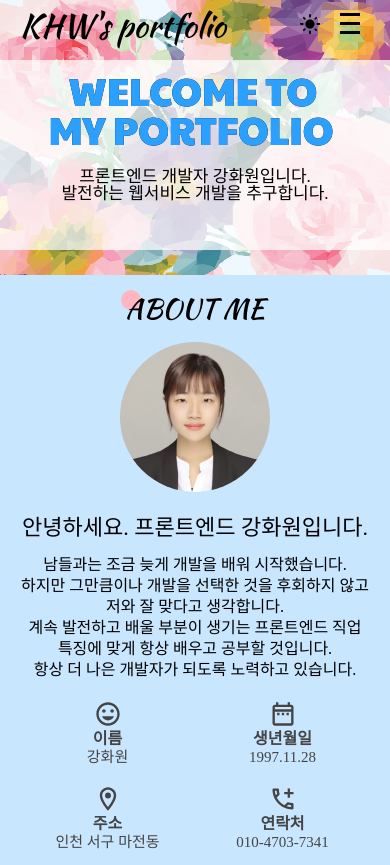
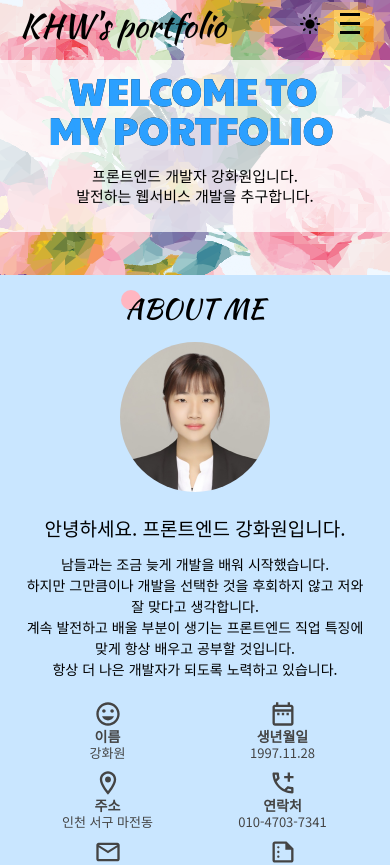
Before and after one commit to howwant/portfolio, a React (Create React App) app: page / in a window 390 px wide. Shown: the top 865 px of the page. Built offline with nearby package versions, Linux system fonts and the light colour scheme; no server answers; the database is empty.

Commit message:
mobile 반응형 수정

```diff
--- a/package.json
+++ b/package.json
@@ -14,7 +14,7 @@
     "react-dom": "^18.2.0",
     "react-icons": "^4.7.1",
     "react-responsive": "^9.0.2",
-    "react-scripts": "5.0.1",
+    "react-scripts": "^5.0.1",
     "styled-components": "^5.3.6",
     "styled-reset": "^4.4.4",
     "web-vitals": "^2.1.4"
--- a/src/App.js
+++ b/src/App.js
@@ -1,5 +1,5 @@
 import * as React from 'react'
-import { Reset } from 'styled-reset';
+import GlobalStyles from './scss/globalStyles';
 import AboutMe from "./components/aboutMe";
 import Contact from "./components/contact";
 import FirstPage from "./components/firstPage";
@@ -11,7 +11,7 @@
   return (
     <React.Fragment>
     <ThemeProvider>
-      <Reset/>
+      <GlobalStyles />
       <Layout>
         <FirstPage/>
         <AboutMe/>
--- a/src/components/aboutMe.js
+++ b/src/components/aboutMe.js
@@ -259,7 +259,7 @@
         justify-content: center;
         li {
             width: 8.3%;
-            min-width: 72px;
+            min-width: 77px;
             text-align: center;
             img {
                 transition: 0.3s;
@@ -322,23 +322,24 @@
         }
         .intro {
             h4 {
-            font-size: 22px;
+            font-size: 19px;
             }
             p {
-                font-size: 16px;
+                font-size: 14px;
             }
             }
         }
         .icon-box li {
             width: 50%;
+            padding-bottom: 10px;
             .icon {
             font-size: 28px;
         }
         h5 {
-            font-size: 16px;
+            font-size: 14px;
         }
         p {
-            font-size: 15px;
+            font-size: 13px;
         }
         }
         .mini-title {
@@ -347,6 +348,17 @@
         .skills li:first-child {
             padding-bottom: 0;
         }
+        .web-skills,.desgin-skills  {
+            h5 {
+                font-size: 17px;
+            }
+            li {
+                min-width: 47px;
+                p {
+                    display: none;
+                }
+            }
+        }
     }
     @media screen and (max-width: 375px) {
     }
--- a/src/components/contact.js
+++ b/src/components/contact.js
@@ -98,12 +98,13 @@
     #Contact {
         padding: 20px;
         ul li {
-        width: 50%;
-        min-width: auto;
-        span {
-        font-size: 13px;
-    }
-    }
+            width: 42%;
+            min-width: auto;
+            margin: 10px;
+            span {
+                font-size: 13px;
+            }
+        }
     }
   }
 `;
--- a/src/components/firstPage.js
+++ b/src/components/firstPage.js
@@ -152,19 +152,30 @@
                 height: 190px;
             }
             P{
-                font-size: 17px;
+                font-size: 15px;
+                line-height: 20px;
                 br {
                     display: block;
                 }
             }
         }
     }
+    @media screen and (max-width: 420px) {
+        #first-page::before {
+            height: 172px;
+        }
+    }
     @media screen and (max-width: 375px) {
         #first-page {
             height: 230px;
             &::before{
-                height: 150px;
+                height: 155px;
             }
+        }
+    }
+    @media screen and (max-width: 340px) {
+        #first-page::before {
+            height: 146px;
         }
     }
 `
--- a/src/components/projects/desginProjects.js
+++ b/src/components/projects/desginProjects.js
@@ -111,7 +111,6 @@
         li {
             width: 32%;
             margin-top: 20px;
-            background-color: #ccc;
             position: relative;
             overflow: hidden;
             color: #fff;
@@ -183,6 +182,10 @@
             max-height: 130px;
             width: 49%;
         }
+        .popup div p {
+            font-size: 20px;
+            padding: 7px 0;
+        }
     }
     @media screen and (max-width: 375px) {
         .desgin li {
--- a/src/components/projects/webProjects.js
+++ b/src/components/projects/webProjects.js
@@ -73,7 +73,6 @@
     li {
         width: 32%;
         margin-top: 20px;
-        background-color: #ccc;
         height: 345px;
         position: relative;
         overflow: hidden;
@@ -213,13 +212,14 @@
             width: 49%;
             h6 {
                 margin-top: 7px;
-                font-size: 20px;
+                font-size: 18px;
             }
             .comment {
                 font-size: 16px;
             }
             &:hover .comment {
-                top: 3px;
+                top: 22px;
+                font-size: 13px;
             }
         }
     }
@@ -227,7 +227,7 @@
         .front-end li {
             max-height: 109px;
             h6 {
-                margin-top: 28px;
+                margin-top: 47px;
                 font-size: 16px;
             }
             .comment {
--- a/src/index.css
+++ b/src/index.css
@@ -1,9 +1,7 @@
-@import url('https://fonts.googleapis.com/css2?family=Kaushan+Script&family=Paytone+One&display=swap');
-
 html {
   scroll-behavior: smooth;
 }
-
+/*
 body {
   margin: 0;
   font-family: -apple-system, BlinkMacSystemFont, 'Segoe UI', 'Roboto', 'Oxygen',
@@ -16,14 +14,4 @@
 code {
   font-family: source-code-pro, Menlo, Monaco, Consolas, 'Courier New',
     monospace;
-}
-
-a {
-  color: #000;
-  text-decoration: none;
-}
-
-img {
-  display: inline-block;
-  width: 100%;
-}
+} */
--- /dev/null
+++ b/src/scss/globalStyles.js
@@ -0,0 +1,66 @@
+import { createGlobalStyle } from 'styled-components';
+
+const GlobalStyles = createGlobalStyle`
+@import url('https://fonts.googleapis.com/css2?family=Kaushan+Script&family=Paytone+One&display=swap');
+@import url('https://fonts.googleapis.com/css2?family=Noto+Sans+KR&display=swap');
+    html, body, div, span, applet, object, iframe,
+    h1, h2, h3, h4, h5, h6, p, blockquote, pre,
+    a, abbr, acronym, address, big, cite, code,
+    del, dfn, em, img, ins, kbd, q, s, samp,
+    small, strike, strong, sub, sup, tt, var,
+    b, u, i, center,
+    dl, dt, dd, ol, ul, li,
+    fieldset, form, label, legend,
+    table, caption, tbody, tfoot, thead, tr, th, td,
+    article, aside, canvas, details, embed,
+    figure, figcaption, footer, header, hgroup,
+    menu, nav, output, ruby, section, summary,
+    time, mark, audio, video {
+        margin: 0;
+        padding: 0;
+        border: 0;
+        font-size: 100%;
+        font: inherit;
+        vertical-align: baseline;
+    }
+
+    article, aside, details, figcaption, figure,
+    footer, header, hgroup, menu, nav, section {
+        display: block;
+    }
+    body {
+        line-height: 1;
+    }
+    ol, ul {
+        list-style: none;
+    }
+    blockquote, q {
+        quotes: none;
+    }
+    blockquote:before, blockquote:after,
+    q:before, q:after {
+        content: '';
+        content: none;
+    }
+    table {
+        border-collapse: collapse;
+        border-spacing: 0;
+    }
+
+
+    body {
+        margin: 0;
+        font-family: 'Noto Sans KR', sans-serif;
+      }
+
+      a {
+        color: #000;
+        text-decoration: none;
+      }
+
+      img {
+        display: inline-block;
+        width: 100%;
+      }
+`;
+export default GlobalStyles;
```
Also changed, not shown: public/favicon/manifest.json, 1 other file (tests, documents, lock files or other folders).
